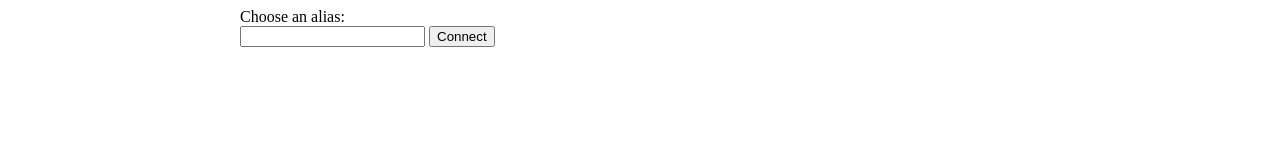
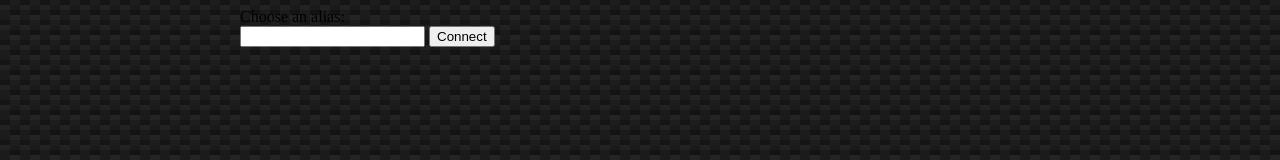
Before and after one commit to solarshado/nodeChat, a plain HTML site: page pub/chat.html in a window 1280 px wide. Drawn offline with nearby package versions, Linux system fonts and the light colour scheme.

Commit message:
Update style.css
Add new background pattern and change text font to make the page less bright.

```diff
--- a/pub/style.css
+++ b/pub/style.css
@@ -37,6 +37,7 @@ div#content {
 
 #messageLog .message .content {
 	margin-left: 0.25em;
+	color: white;
 }
 
 #userListWrapper {
@@ -62,3 +63,15 @@ div#content {
 	background-color: lightGreen;
 	text-align: center;
 }
+
+body {
+	background:
+		linear-gradient(27deg, #151515 5px, transparent 5px) 0 5px,
+		linear-gradient(207deg, #151515 5px, transparent 5px) 10px 0px,
+		linear-gradient(27deg, #222 5px, transparent 5px) 0px 10px,
+		linear-gradient(207deg, #222 5px, transparent 5px) 10px 5px,
+		linear-gradient(90deg, #1b1b1b 10px, transparent 10px),
+		linear-gradient(#1d1d1d 25%, #1a1a1a 25%, #1a1a1a 50%, transparent 50%, transparent 75%, #242424 75%, #242424);
+		background-color: #131313;
+		background-size: 20px 20px;
+}
```
